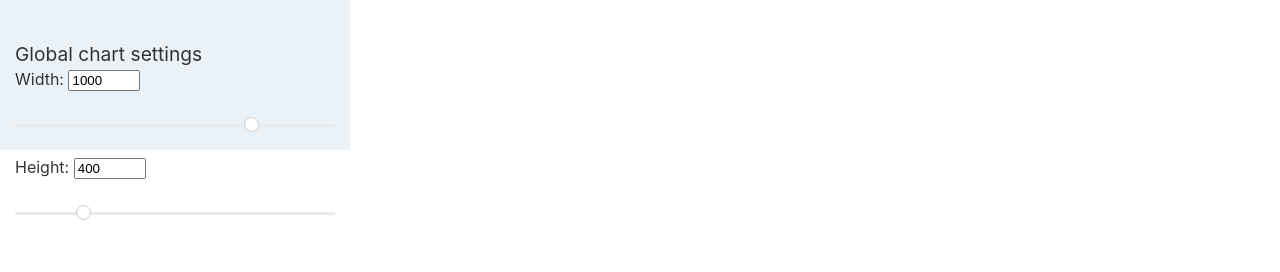
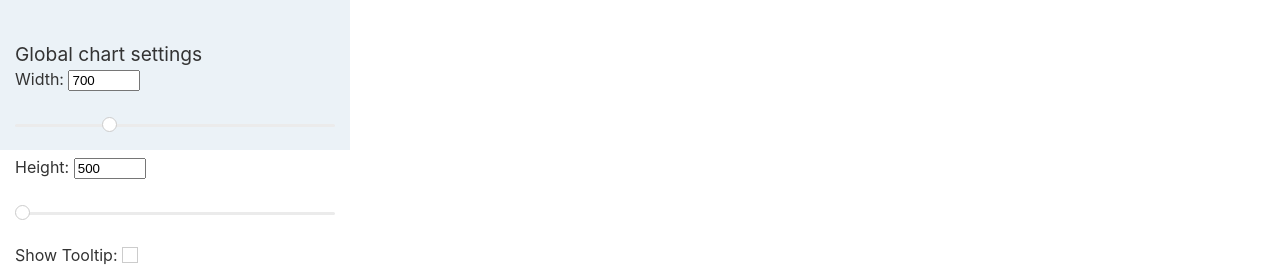
Before and after one commit to UBC-InfoVis/time-elide, a Svelte app: page / in a window 1280 px wide. Shown: the part 680-952 px from the top of the page. Before the commit the page ends 903 px from the top, so only its background shows below. Built offline with nearby package versions, Linux system fonts and the light colour scheme.

Commit message:
use new globalSettings in sidebar

```diff
--- a/src/DotHeatmap.svelte
+++ b/src/DotHeatmap.svelte
@@ -2,7 +2,7 @@
   import * as d3 from "d3";
   //   import { onMount } from "svelte";
 
-  import { containerWidth, containerHeight } from "./stores";
+  import { globalSettings } from "./stores";
   import Axis from "./Axis.svelte";
   // import Timeline from "./Timeline.svelte";
 
@@ -20,13 +20,13 @@
 
   // Build Y scale:
   $: {
-    height = $containerHeight - margin.top - margin.bottom;
+    height = $globalSettings.height.selectedValue - margin.top - margin.bottom;
     yScale = d3.scaleTime();
     yAxisTickFormat = d3.timeFormat("%H:%M");
   }
 
   $: {
-    width = $containerWidth - margin.right;
+    width = $globalSettings.width.selectedValue - margin.top - margin.bottom;
   }
 
   $: {
@@ -64,8 +64,8 @@
 </script>
 
 <svg
-  height={$containerHeight}
-  width={$containerWidth + margin.yAxis}
+  height={$globalSettings.height.selectedValue}
+  width={$globalSettings.width.selectedValue + margin.yAxis}
   bind:this={svg}
 >
   {#each data as slice, index}
--- a/src/GlobalChartSettings.svelte
+++ b/src/GlobalChartSettings.svelte
@@ -1,19 +1,37 @@
 <script>
-  import { containerWidth, containerHeight } from "./stores";
+  import { globalSettings } from "./stores";
 
-  const MIN_CHART_WIDTH = 400;
-  const MAX_CHART_WIDTH = 1200;
-  const MIN_CHART_HEIGHT = 250;
-  const MAX_CHART_HEIGHT = 1000;
-
-  let widthValue = 1000;
-  let heightValue = 400;
+  let widthValue = $globalSettings.width.default;
+  let heightValue = $globalSettings.height.default;
+  let showTooltipValue = $globalSettings.showTooltip.default;
 
   $: if (widthValue) {
-    containerWidth.set(widthValue);
+    globalSettings.update((prev) => ({
+      ...prev,
+      width: {
+        ...prev.width,
+        selectedValue: widthValue,
+      },
+    }));
   }
   $: if (heightValue) {
-    containerHeight.set(heightValue);
+    globalSettings.update((prev) => ({
+      ...prev,
+      height: {
+        ...prev.height,
+        selectedValue: heightValue,
+      },
+    }));
+  }
+  $: {
+    console.log("tooltip checkbox changed to: ", showTooltipValue); // doesn't update when unchecked?
+    globalSettings.update((prev) => ({
+      ...prev,
+      showTooltip: {
+        ...prev.showTooltip,
+        selectedValue: showTooltipValue,
+      },
+    }));
   }
 </script>
 
@@ -25,32 +43,34 @@
     <input
       type="number"
       bind:value={widthValue}
-      min={MIN_CHART_WIDTH}
-      max={MAX_CHART_WIDTH}
+      min={$globalSettings.width.range[0]}
+      max={$globalSettings.width.range[1]}
       class="number-input"
     />
     <input
       class="uk-range"
       type="range"
-      min={MIN_CHART_WIDTH}
-      max={MAX_CHART_WIDTH}
+      min={$globalSettings.width.range[0]}
+      max={$globalSettings.width.range[1]}
       bind:value={widthValue}
     />
     <p>Height:</p>
     <input
       type="number"
       bind:value={heightValue}
-      min={MIN_CHART_HEIGHT}
-      max={MAX_CHART_HEIGHT}
+      min={$globalSettings.height.range[0]}
+      max={$globalSettings.height.range[1]}
       class="number-input"
     />
     <input
       class="uk-range"
       type="range"
-      min={MIN_CHART_HEIGHT}
-      max={MAX_CHART_HEIGHT}
+      min={$globalSettings.height.range[0]}
+      max={$globalSettings.height.range[1]}
       bind:value={heightValue}
     />
+    <p>Show Tooltip:</p>
+    <input class="uk-checkbox" type="checkbox" bind:value={showTooltipValue} />
   </form>
 </div>
 
--- a/src/chartSettings.js
+++ b/src/chartSettings.js
@@ -98,16 +98,16 @@ export const globalSettingsObj = {
   width: {
     key: "width",
     type: "number",
-    default: 1000,
+    default: 700,
     range: [500, 1200],
-    selectedValue: null,
+    selectedValue: 700,
   },
   height: {
     key: "height",
     type: "number",
-    default: 1000,
+    default: 500,
     range: [500, 1200],
-    selectedValue: null,
+    selectedValue: 500,
   },
   showTooltip: {
     key: "showTooltip",
```
Also changed, not shown: src/ChartSettings.svelte (added).
